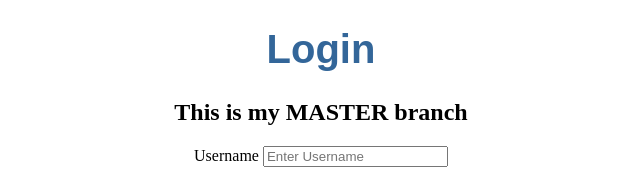
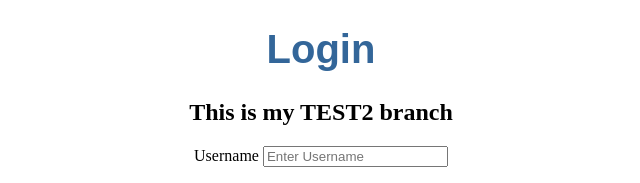
Before and after one commit to Shubham14019/myfirstrepository, an Angular app: page / in a window 1280 px wide. Shown: the top 183 px of the page, without its empty margins (319-959 px from the left). Built offline with nearby package versions, Linux system fonts and the light colour scheme.

Commit message:
line modified  tesr 2

```diff
--- a/src/app/app.component.html
+++ b/src/app/app.component.html
@@ -4,7 +4,7 @@
 <form>
 
 	<div class="center" >
-        <h2>This is my MASTER branch</h2>
+        <h2>This is my TEST2 branch</h2>
 
 		Username <input  type="text" placeholder="Enter Username" name="username" [(ngModel)]="username"><br><br>
 
```
